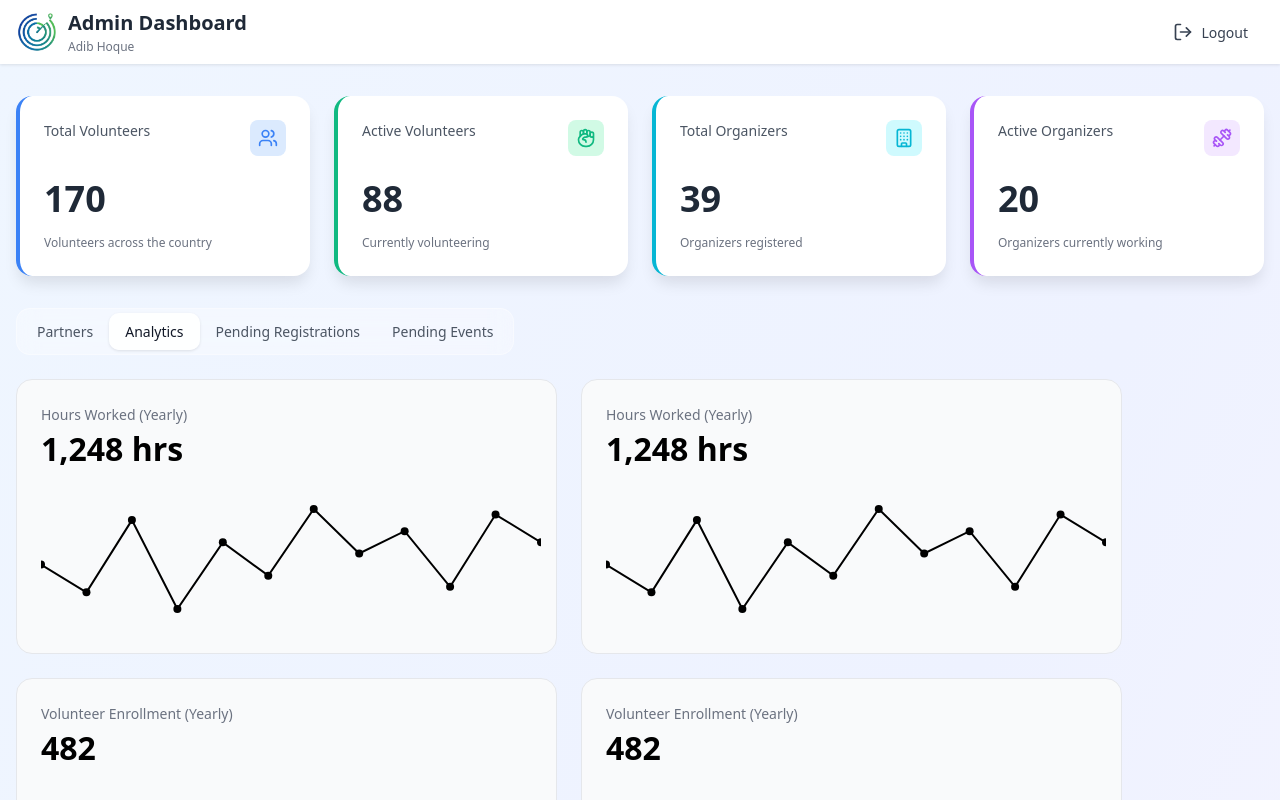
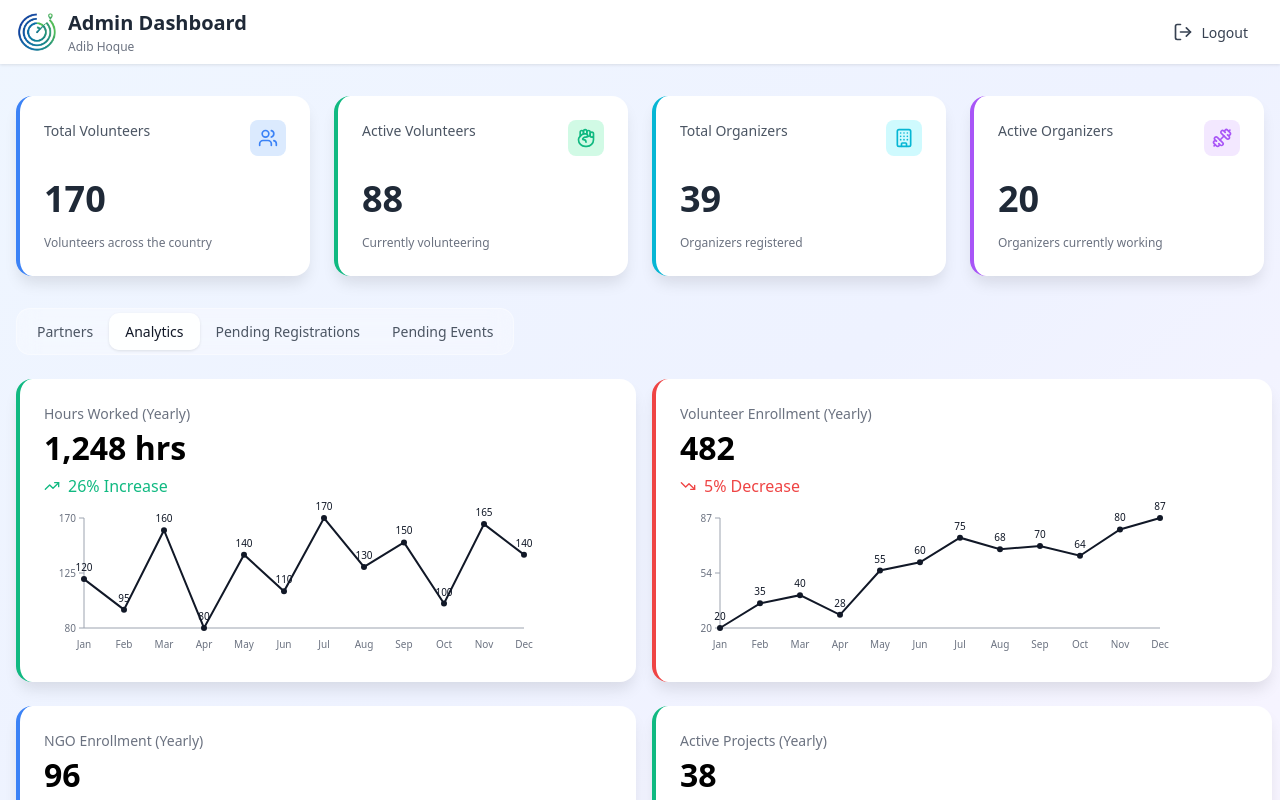
Before and after one commit to ADIB3883/Local-Volunteer-Radar, a React (Vite) app in the folder Local-Volunteer-Radar/Frontend/: page /admin-dashboard in a window 1280 px wide. Both pictures are taken after a click on the button "Analytics". Shown: the top 800 px of the page. Built offline with nearby package versions, Linux system fonts and the light colour scheme.

Commit message:
Enhance Analytics

```diff
--- a/Local-Volunteer-Radar/Frontend/src/components/AdminAnalytics.jsx
+++ b/Local-Volunteer-Radar/Frontend/src/components/AdminAnalytics.jsx
@@ -1,78 +1,106 @@
-const LineChart = ({ data }) => {
-    const max = Math.max(...data);
-    const min = Math.min(...data);
-    const points = data
-        .map((v, i) => {
-            const x = (i / (data.length - 1)) * 500;
-            const y = 120 - ((v - min) / (max - min)) * 100;
-            return `${x},${y}`;
-        })
-        .join(' ');
+import { TrendingUp, TrendingDown, Minus } from 'lucide-react';
+import AdminChart from './AdminChart.jsx';
+
+const getTrendInfo = (statement) => {
+    if (statement.includes('Unchanged')) {
+        return { color: '#3b82f6', icon: Minus, bg: '#dbeafe' };
+    } else if (statement.includes('-') || statement.toLowerCase().includes('decrease')) {
+        return { color: '#ef4444', icon: TrendingDown, bg: '#fee2e2' };
+    } else {
+        return { color: '#10b981', icon: TrendingUp, bg: '#d1fae5' };
+    }
+};
+
+const AnalyticsCard = ({ title, value, statement = '', data }) => {
+
+    //coded to be negative
+    const trend = getTrendInfo(statement);
+    const Icon = trend.icon;
 
     return (
-        <svg width="500" height="140">
-            <polyline
-                points={points}
-                fill="none"
-                stroke="#000"
-                strokeWidth="2"
-            />
-            {data.map((v, i) => {
-                const x = (i / (data.length - 1)) * 500;
-                const y = 120 - ((v - min) / (max - min)) * 100;
-                return <circle key={i} cx={x} cy={y} r="4" fill="#000" />;
-            })}
-        </svg>
-    );
-};
-
-const AnalyticsCard = ({ title, value, data }) => (
     <div
         style={{
-            width: '541px',
-            borderRadius: '16px',
-            border: '1px solid #e5e7eb',
+            background: 'white',
+            borderRadius: '1rem',
             padding: '1.5rem',
-            background: '#f9fafb'
+            boxShadow: '0 10px 15px -3px rgba(0, 0, 0, 0.1)',
+            transition: 'box-shadow 0.3s',
+            borderLeft: `4px solid ${trend.color}`,
+            width: '620px'
         }}
+        onMouseOver={(e) => e.currentTarget.style.boxShadow = '0 20px 25px -5px rgba(0, 0, 0, 0.1)'}
+        onMouseOut={(e) => e.currentTarget.style.boxShadow = '0 10px 15px -3px rgba(0, 0, 0, 0.1)'}
     >
         <div style={{ fontSize: '0.875rem', color: '#6b7280' }}>{title}</div>
-        <div style={{ fontSize: '2rem', fontWeight: 600, marginBottom: '1rem' }}>
+        <div style={{ fontSize: '2rem', fontWeight: 600, marginBottom: '0.1rem' }}>
             {value}
         </div>
-        <LineChart data={data} />
+        <div
+            style={{
+                display: 'flex',
+                alignItems: 'center',
+                gap: '0.5rem',
+                color: trend.color,
+                fontWeight: 500,
+            }}
+        >
+            <Icon size={16} />
+            <span>{statement}</span>
+        </div>
+
+        <AdminChart data={data} />
     </div>
-);
+)};
 
 export default function AdminAnalytics() {
+    const analyticsData = [
+        {
+            id: 1,
+            title: "Hours Worked (Yearly)",
+            value: "1,248 hrs",
+            statement: "26% Increase",
+            data: [120, 95, 160, 80, 140, 110, 170, 130, 150, 100, 165, 140]
+        },
+        {
+            id: 2,
+            title: "Volunteer Enrollment (Yearly)",
+            value: "482",
+            statement: "5% Decrease",
+            data: [20, 35, 40, 28, 55, 60, 75, 68, 70, 64, 80, 87]
+        },
+        {
+            id: 3,
+            title: "NGO Enrollment (Yearly)",
+            value: "96",
+            statement: "Unchanged",
+            data: [5, 8, 12, 10, 14, 18, 20, 22, 24, 26, 28, 30]
+        },
+        {
+            id: 4,
+            title: "Active Projects (Yearly)",
+            value: "38",
+            statement: "1% Increase",
+            data: [12, 15, 14, 18, 22, 25, 27, 30, 32, 34, 36, 38]
+        }
+    ];
+
     return (
         <div
             style={{
                 display: 'grid',
-                gridTemplateColumns: 'repeat(auto-fit, 541px)',
+                gridTemplateColumns: 'repeat(auto-fit, minmax(500px, 1fr))',
                 gap: '1.5rem'
             }}
         >
-            <AnalyticsCard
-                title="Hours Worked (Yearly)"
-                value="1,248 hrs"
-                data={[120, 95, 160, 80, 140, 110, 170, 130, 150, 100, 165, 140]}
-            />
-            <AnalyticsCard
-                title="Volunteer Enrollment (Yearly)"
-                value="482"
-                data={[20, 35, 40, 28, 55, 60, 75, 68, 70, 64, 80, 87]}
-            />
-            <AnalyticsCard
-                title="NGO Enrollment (Yearly)"
-                value="96"
-                data={[5, 8, 12, 10, 14, 18, 20, 22, 24, 26, 28, 30]}
-            />
-            <AnalyticsCard
-                title="Active Projects (Yearly)"
-                value="38"
-                data={[12, 15, 14, 18, 22, 25, 27, 30, 32, 34, 36, 38]}
-            />
+            {analyticsData.map((item) => (
+                <AnalyticsCard
+                    key={item.id}
+                    title={item.title}
+                    value={item.value}
+                    statement={item.statement}
+                    data={item.data}
+                />
+            ))}
         </div>
     );
 }
--- /dev/null
+++ b/Local-Volunteer-Radar/Frontend/src/components/AdminChart.jsx
@@ -0,0 +1,122 @@
+const AdminChart = ({ data }) => {
+    const width = 500;
+    const height = 160;
+
+    const padding = { top: 20, right: 20, bottom: 30, left: 40 };
+
+    const chartWidth = width - padding.left - padding.right;
+    const chartHeight = height - padding.top - padding.bottom;
+
+    const max = Math.max(...data);
+    const min = Math.min(...data);
+    const range = max - min || 1;
+
+    const months = [
+        'Jan','Feb','Mar','Apr','May','Jun',
+        'Jul','Aug','Sep','Oct','Nov','Dec'
+    ];
+
+    const getX = (i) =>
+        padding.left + (i / (data.length - 1)) * chartWidth;
+
+    const getY = (v) =>
+        padding.top + chartHeight - ((v - min) / range) * chartHeight;
+
+    const points = data
+        .map((v, i) => `${getX(i)},${getY(v)}`)
+        .join(' ');
+
+    return (
+        <svg width={width} height={height}>
+            {/* X Axis */}
+            <line
+                x1={padding.left}
+                y1={padding.top + chartHeight}
+                x2={padding.left + chartWidth}
+                y2={padding.top + chartHeight}
+                stroke="#9ca3af"
+            />
+
+            {/* Y Axis */}
+            <line
+                x1={padding.left}
+                y1={padding.top}
+                x2={padding.left}
+                y2={padding.top + chartHeight}
+                stroke="#9ca3af"
+            />
+
+            {/* Y Axis Labels */}
+            {[0, 0.5, 1].map((t, i) => {
+                const value = min + t * range;
+                const y = getY(value);
+
+                return (
+                    <g key={i}>
+                        <line
+                            x1={padding.left - 5}
+                            y1={y}
+                            x2={padding.left}
+                            y2={y}
+                            stroke="#9ca3af"
+                        />
+                        <text
+                            x={padding.left - 8}
+                            y={y + 4}
+                            fontSize="10"
+                            textAnchor="end"
+                            fill="#6b7280"
+                        >
+                            {value.toFixed(0)}
+                        </text>
+                    </g>
+                );
+            })}
+
+            {/* X Axis Labels */}
+            {data.map((_, i) => (
+                <text
+                    key={i}
+                    x={getX(i)}
+                    y={height - 10}
+                    fontSize="10"
+                    textAnchor="middle"
+                    fill="#6b7280"
+                >
+                    {months[i]}
+                </text>
+            ))}
+
+            {/* Line */}
+            <polyline
+                points={points}
+                fill="none"
+                stroke="#111827"
+                strokeWidth="2"
+            />
+
+            {/* Points + Values */}
+            {data.map((v, i) => {
+                const x = getX(i);
+                const y = getY(v);
+
+                return (
+                    <g key={i}>
+                        <circle cx={x} cy={y} r="3" fill="#111827" />
+                        <text
+                            x={x}
+                            y={y - 8}
+                            fontSize="10"
+                            textAnchor="middle"
+                            fill="#111827"
+                        >
+                            {v}
+                        </text>
+                    </g>
+                );
+            })}
+        </svg>
+    );
+};
+
+export default AdminChart;
--- a/Local-Volunteer-Radar/Frontend/src/components/AdminDashboard.jsx
+++ b/Local-Volunteer-Radar/Frontend/src/components/AdminDashboard.jsx
@@ -5,9 +5,11 @@ import StatCard from './StatCard';
 import EventCard from './EventCard';
 import AdminNavbar from "./AdminNavbar.jsx";
 import AdminAnalytics from "./AdminAnalytics.jsx";
+import UserCard from './UserCard.jsx';
+import UserData from './UserData.jsx';
 
 const AdminDashboard = () => {
-    const [activeTab, setActiveTab] = useState('discover');
+    const [activeTab, setActiveTab] = useState('partner');
     const [selectedUser, setSelectedUser] = useState(null);
     const [searchQuery, setSearchQuery] = useState('');
     const [selectedCategory, setSelectedCategory] = useState('All Category');
@@ -276,7 +278,7 @@ const AdminDashboard = () => {
                     border: '1px solid rgba(255, 255, 255, 0.4)'
                 }}>
                     <button
-                        onClick={() => setActiveTab('discover')}
+                        onClick={() => setActiveTab('partner')}
                         style={{
                             padding: '0.5rem 1rem',
                             borderRadius: '0.625rem',
@@ -285,19 +287,19 @@ const AdminDashboard = () => {
                             border: 'none',
                             cursor: 'pointer',
                             transition: 'all 0.2s ease',
-                            background: activeTab === 'discover' ? 'rgba(255, 255, 255, 0.9)' : 'transparent',
-                            color: activeTab === 'discover' ? '#111827' : '#4b5563',
-                            boxShadow: activeTab === 'discover' ? '0 1px 3px rgba(0, 0, 0, 0.1)' : 'none',
+                            background: activeTab === 'partner' ? 'rgba(255, 255, 255, 0.9)' : 'transparent',
+                            color: activeTab === 'partner' ? '#111827' : '#4b5563',
+                            boxShadow: activeTab === 'partner' ? '0 1px 3px rgba(0, 0, 0, 0.1)' : 'none',
                             whiteSpace: 'nowrap'
                         }}
                         onMouseEnter={(e) => {
-                            if (activeTab !== 'discover') {
+                            if (activeTab !== 'partner') {
                                 e.currentTarget.style.background = 'rgba(255, 255, 255, 0.15)';
                                 e.currentTarget.style.color = '#374151';
                             }
                         }}
                         onMouseLeave={(e) => {
-                            if (activeTab !== 'discover') {
+                            if (activeTab !== 'partner') {
                                 e.currentTarget.style.background = 'transparent';
                                 e.currentTarget.style.color = '#4b5563';
                             }
@@ -306,7 +308,7 @@ const AdminDashboard = () => {
                         Partners
                     </button>
                     <button
-                        onClick={() => setActiveTab('registrations')}
+                        onClick={() => setActiveTab('analytics')}
                         style={{
                             padding: '0.5rem 1rem',
                             borderRadius: '0.625rem',
@@ -315,19 +317,19 @@ const AdminDashboard = () => {
                             border: 'none',
                             cursor: 'pointer',
                             transition: 'all 0.2s ease',
-                            background: activeTab === 'registrations' ? 'rgba(255, 255, 255, 0.9)' : 'transparent',
-                            color: activeTab === 'registrations' ? '#111827' : '#4b5563',
-                            boxShadow: activeTab === 'registrations' ? '0 1px 3px rgba(0, 0, 0, 0.1)' : 'none',
+                            background: activeTab === 'analytics' ? 'rgba(255, 255, 255, 0.9)' : 'transparent',
+                            color: activeTab === 'analytics' ? '#111827' : '#4b5563',
+                            boxShadow: activeTab === 'analytics' ? '0 1px 3px rgba(0, 0, 0, 0.1)' : 'none',
                             whiteSpace: 'nowrap'
                         }}
                         onMouseEnter={(e) => {
-                            if (activeTab !== 'registrations') {
+                            if (activeTab !== 'analytics') {
                                 e.currentTarget.style.background = 'rgba(255, 255, 255, 0.15)';
                                 e.currentTarget.style.color = '#374151';
                             }
                         }}
                         onMouseLeave={(e) => {
-                            if (activeTab !== 'registrations') {
+                            if (activeTab !== 'analytics') {
                                 e.currentTarget.style.background = 'transparent';
                                 e.currentTarget.style.color = '#4b5563';
                             }
@@ -397,18 +399,10 @@ const AdminDashboard = () => {
                     </button>
                 </div>
 
-                {/* Tab Content */}
-                {activeTab === 'registrations' && (
-                    <div style={{
-                        display: 'flex',
-                        flexWrap: 'wrap',
-                        gap: '1.5rem',
-                        marginBottom: '2rem' }}>
-                        {stats.map((stat) => (
-                            <AdminAnalytics
-
-                            />
-                        ))}
+                {/* Admin Analytics */}
+                {activeTab === 'analytics' && (
+                    <div style={{ marginBottom: '1.5rem' }}>
+                        <AdminAnalytics />
                     </div>
                 )}
 
@@ -503,10 +497,8 @@ const AdminDashboard = () => {
                     </div>
                 )}
 
-                {/* Show events only on Discover tab */}
-                {activeTab === 'discover' && (
+                {activeTab === 'partner' && (
                     <>
-
                         {/* Search and Filter Section */}
                         <div style={{ background: 'rgba(255, 255, 255, 0.7)', backdropFilter: 'blur(20px)', WebkitBackdropFilter: 'blur(20px)', borderRadius: '1.25rem', padding: '1.25rem', border: '1px solid rgba(0, 0, 0, 0.06)', marginBottom: '1.5rem' }}>
                             <div style={{ display: 'flex', flexDirection: 'row', gap: '0.75rem', alignItems: 'center', flexWrap: 'wrap' }}>
@@ -944,6 +936,26 @@ const AdminDashboard = () => {
                         </div>
                     </>
                 )}
+                {activeTab === 'pendingRegistration' && (
+                    <>
+                        <div style={{ display: 'grid', gridTemplateColumns: 'repeat(auto-fit, minmax(250px, 1fr))', gap: '1.5rem', marginBottom: '2rem' }}>
+                            {UserData.map((stat) => (
+                                <UserCard
+                                    key={user.id}
+                                    profilePic={user.profilePic}
+                                    name={user.name}
+                                    type={user.type}
+                                    status={user.status}
+                                    phone={user.phone}
+                                    email={user.email}
+                                    address={user.address}
+                                    joiningDate={user.joiningDate}
+                                    skills={user.skills}
+                                />
+                            ))}
+                        </div>
+                    </>
+                )}
             </div>
         </div>
     );
--- /dev/null
+++ b/Local-Volunteer-Radar/Frontend/src/components/UserCard.jsx
@@ -0,0 +1,107 @@
+const UserCard = ({
+                      profilePic,
+                      name,
+                      type,          // "Volunteer" | "NGO"
+                      status,        // "Active" | "Inactive"
+                      phone,
+                      email,
+                      address,
+                      joiningDate,
+                      skills = []
+                  }) => {
+    const badgeStyles = {
+        Volunteer: {
+            background: '#dcfce7',
+            color: '#166534',
+        },
+        NGO: {
+            background: '#fcdcf1',
+            color: '#9d174d',
+        },
+        Active: {
+            background: '#dcfce7',
+            color: '#166534',
+        },
+        Inactive: {
+            background: '#fcdcf1',
+            color: '#9d174d',
+        },
+    };
+
+    return (
+        <div
+            style={{
+                width: '420px',
+                background: '#fff',
+                borderRadius: '1rem',
+                padding: '1.25rem',
+                boxShadow: '0 10px 20px rgba(0,0,0,0.12)',
+                border: '1px solid #e5e7eb',
+            }}
+        >
+            {/* Header */}
+            <div style={{ display: 'flex', gap: '1rem', marginBottom: '1rem' }}>
+                <img
+                    src={profilePic}
+                    alt={name}
+                    style={{
+                        width: '64px',
+                        height: '64px',
+                        borderRadius: '50%',
+                        objectFit: 'cover',
+                    }}
+                />
+
+                <div style={{ flex: 1 }}>
+                    <h2 style={{ margin: 0, fontSize: '1.25rem', fontWeight: 600 }}>
+                        {name}
+                    </h2>
+
+                    <div style={{ display: 'flex', gap: '0.5rem', marginTop: '0.25rem' }}>
+            <span style={{ ...badgeStyles[type], padding: '0.2rem 0.6rem', borderRadius: '999px', fontSize: '0.75rem' }}>
+              {type}
+            </span>
+
+                        <span style={{ ...badgeStyles[status], padding: '0.2rem 0.6rem', borderRadius: '999px', fontSize: '0.75rem' }}>
+              {status}
+            </span>
+                    </div>
+                </div>
+            </div>
+
+            {/* Info */}
+            <div style={{ fontSize: '0.875rem', color: '#374151', lineHeight: 1.6 }}>
+                <div><strong>Phone:</strong> {phone}</div>
+                <div><strong>Email:</strong> {email}</div>
+                <div><strong>Address:</strong> {address}</div>
+                <div><strong>Joined:</strong> {joiningDate}</div>
+            </div>
+
+            {/* Divider */}
+            <hr style={{ margin: '1rem 0', borderColor: '#e5e7eb' }} />
+
+            {/* Skills */}
+            <div>
+                <strong style={{ fontSize: '0.875rem' }}>Skills:</strong>
+                <div style={{ display: 'flex', gap: '0.5rem', flexWrap: 'wrap', marginTop: '0.5rem' }}>
+                    {skills.map((skill, i) => (
+                        <span
+                            key={i}
+                            style={{
+                                background: '#f3f4f6',
+                                color: '#111827',
+                                padding: '0.25rem 0.6rem',
+                                borderRadius: '0.5rem',
+                                fontSize: '0.75rem',
+                            }}
+                        >
+              {skill}
+            </span>
+                    ))}
+                </div>
+            </div>
+        </div>
+    );
+};
+
+export default UserCard;
--- /dev/null
+++ b/Local-Volunteer-Radar/Frontend/src/components/UserData.jsx
@@ -0,0 +1,40 @@
+const UserData = [
+    {
+        id: 1,
+        profilePic: 'https://i.pravatar.cc/150?img=12',
+        name: 'Shihab Ahmed',
+        type: 'Volunteer',
+        status: 'Active',
+        phone: '+880 17XXXXXXX',
+        email: 'shihab@example.com',
+        address: '716, Kafrul, Noakhali',
+        joiningDate: 'Dec 2, 2023',
+        skills: ['Teaching', 'Technical Support', 'Distribution']
+    },
+    {
+        id: 2,
+        profilePic: 'https://i.pravatar.cc/150?img=15',
+        name: 'John Doe',
+        type: 'Organizer',
+        status: 'Inactive',
+        phone: '+880 18XXXXXXX',
+        email: 'john@example.com',
+        address: '123, Gulshan, Dhaka',
+        joiningDate: 'Jan 15, 2024',
+        skills: ['Management', 'Event Planning']
+    },
+    {
+        id: 3,
+        profilePic: 'https://i.pravatar.cc/150?img=32',
+        name: 'Jane Smith',
+        type: 'Volunteer',
+        status: 'Active',
+        phone: '+880 19XXXXXXX',
+        email: 'jane@example.com',
+        address: '45, Dhanmondi, Dhaka',
+        joiningDate: 'Feb 10, 2024',
+        skills: ['Fundraising', 'Community Support']
+    }
+];
+
+export default UserData;
```
Also changed, not shown: Local-Volunteer-Radar/Frontend/src/components/AdminStats.jsx (added).
